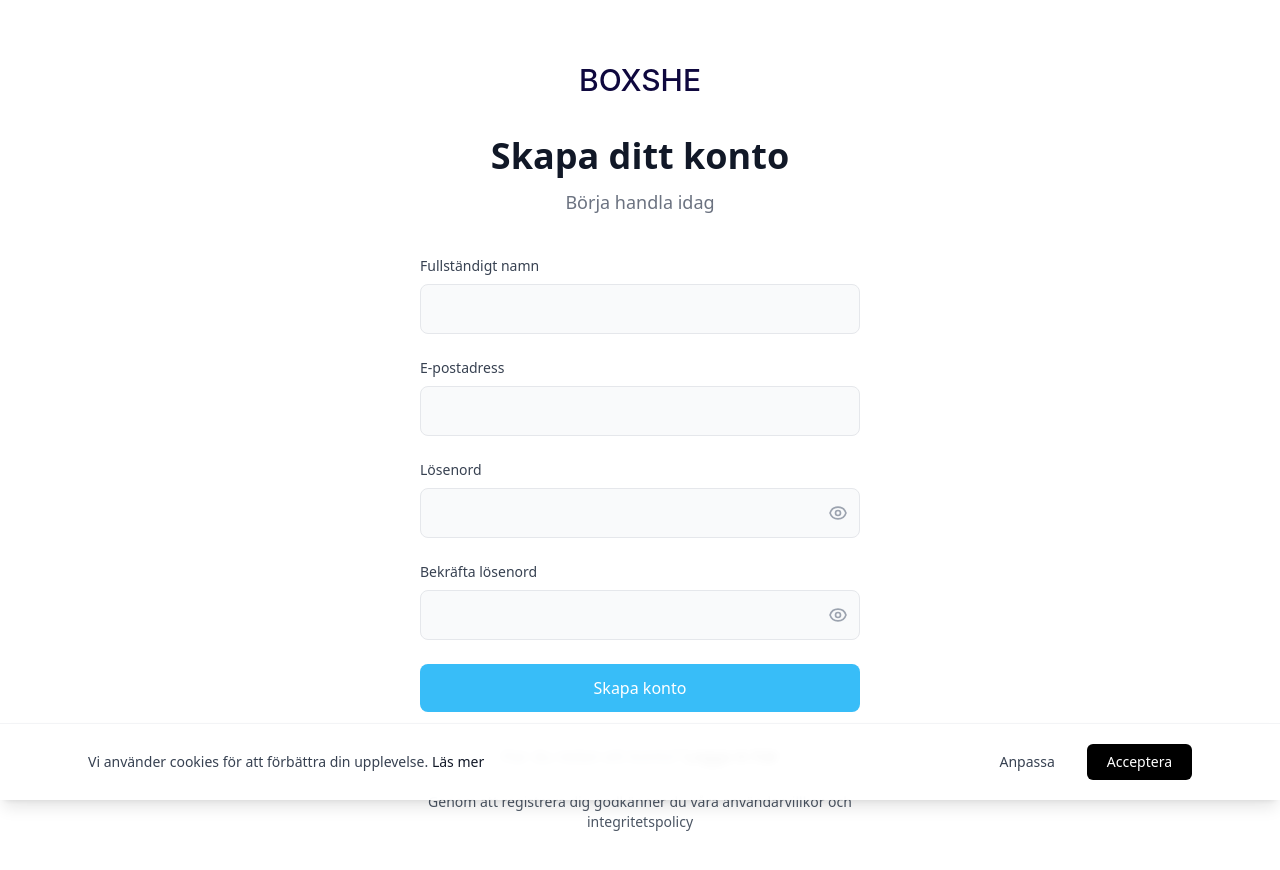
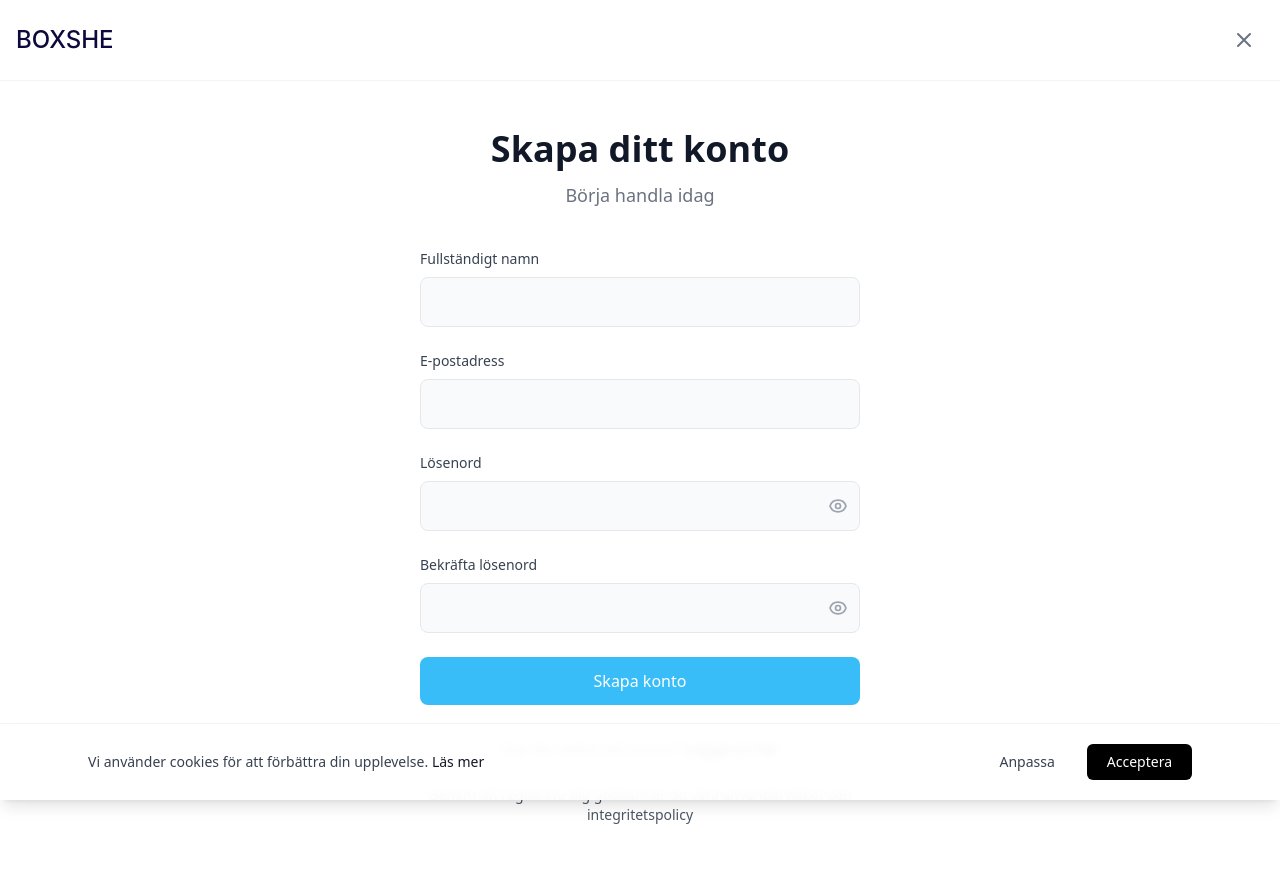
Before and after one commit to whitequeplaposi-creator/Hello, a Next.js app: page /registrera in a window 1280 px wide. Shown: the top 870 px of the page. Built offline with nearby package versions, Linux system fonts and the light colour scheme; no server answers; a web font is replaced by a local one.

Commit message:
feat: add topbar with logo left and close button right on login/register

```diff
--- a/app/login/page.tsx
+++ b/app/login/page.tsx
@@ -39,12 +39,23 @@ export default function LoginPage() {
 
   return (
     <div className="min-h-screen flex flex-col bg-white">
+      {/* Topbar: logotyp till vänster, X-knapp till höger */}
+      <div className="flex items-center justify-between px-4 py-4 border-b border-gray-100">
+        <BrandmarkLogo size="md" showText={true} variant="default" />
+        <Link
+          href="/"
+          aria-label="Stäng och gå tillbaka"
+          className="p-2 rounded-full hover:bg-gray-100 transition-colors text-gray-500 hover:text-gray-800"
+        >
+          <svg className="w-6 h-6" fill="none" stroke="currentColor" viewBox="0 0 24 24">
+            <path strokeLinecap="round" strokeLinejoin="round" strokeWidth={2} d="M6 18L18 6M6 6l12 12" />
+          </svg>
+        </Link>
+      </div>
+
       <main className="flex-1 flex items-center justify-center px-4 py-12">
         <div className="w-full max-w-[440px]">
           <div className="mb-10 text-center">
-            <div className="flex justify-center mb-6">
-              <BrandmarkLogo size="lg" showText={true} variant="default" />
-            </div>
             <h1 className="text-4xl font-bold text-gray-900 mb-3">{t('welcomeBack')}</h1>
             <p className="text-gray-500 text-lg">{t('loginSubtitle')}</p>
           </div>
--- a/app/registrera/page.tsx
+++ b/app/registrera/page.tsx
@@ -61,12 +61,23 @@ export default function RegisterPage() {
 
   return (
     <div className="min-h-screen flex flex-col bg-white">
+      {/* Topbar: logotyp till vänster, X-knapp till höger */}
+      <div className="flex items-center justify-between px-4 py-4 border-b border-gray-100">
+        <BrandmarkLogo size="md" showText={true} variant="default" />
+        <Link
+          href="/"
+          aria-label="Stäng och gå tillbaka"
+          className="p-2 rounded-full hover:bg-gray-100 transition-colors text-gray-500 hover:text-gray-800"
+        >
+          <svg className="w-6 h-6" fill="none" stroke="currentColor" viewBox="0 0 24 24">
+            <path strokeLinecap="round" strokeLinejoin="round" strokeWidth={2} d="M6 18L18 6M6 6l12 12" />
+          </svg>
+        </Link>
+      </div>
+
       <main className="flex-1 flex items-center justify-center px-4 py-12">
         <div className="w-full max-w-[440px]">
           <div className="mb-10 text-center">
-            <div className="flex justify-center mb-6">
-              <BrandmarkLogo size="lg" showText={true} variant="default" />
-            </div>
             <h1 className="text-4xl font-bold text-gray-900 mb-3">{t('createAccount')}</h1>
             <p className="text-gray-500 text-lg">{t('createAccountSubtitle')}</p>
           </div>
```
